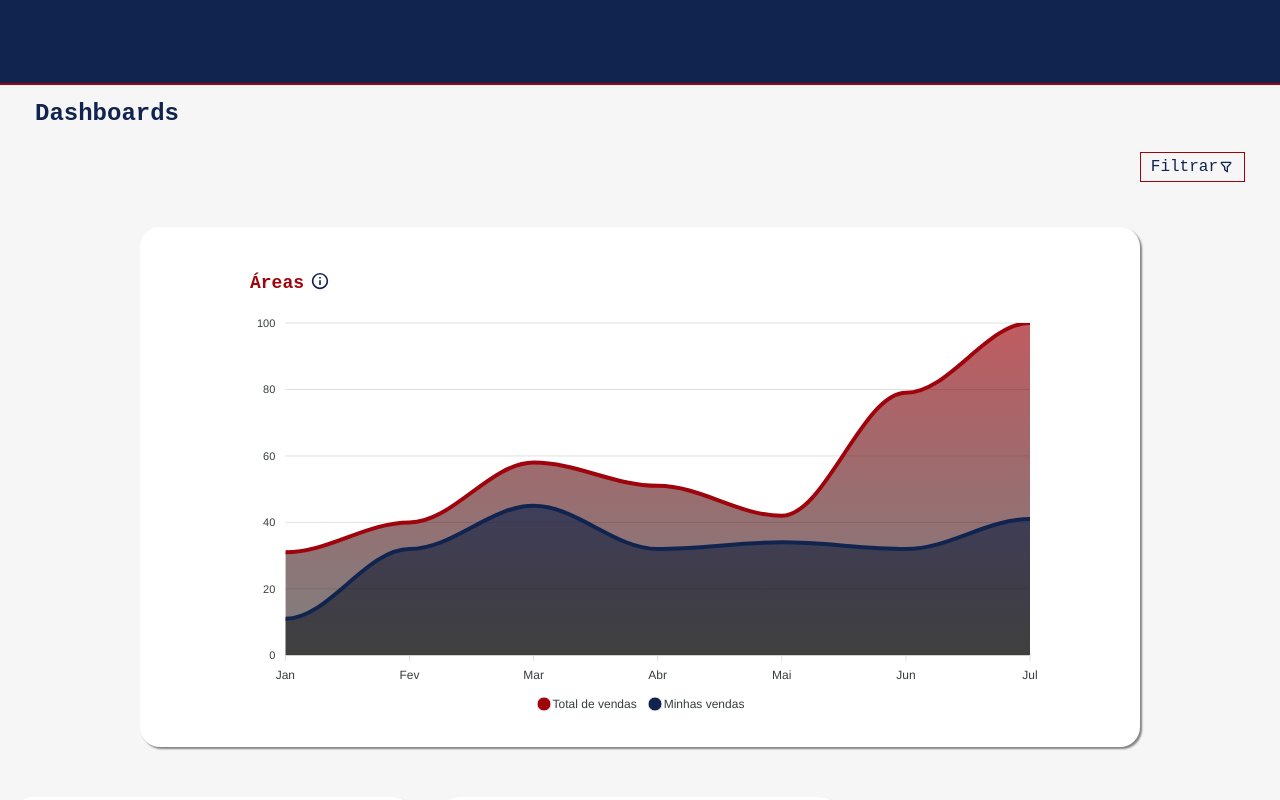
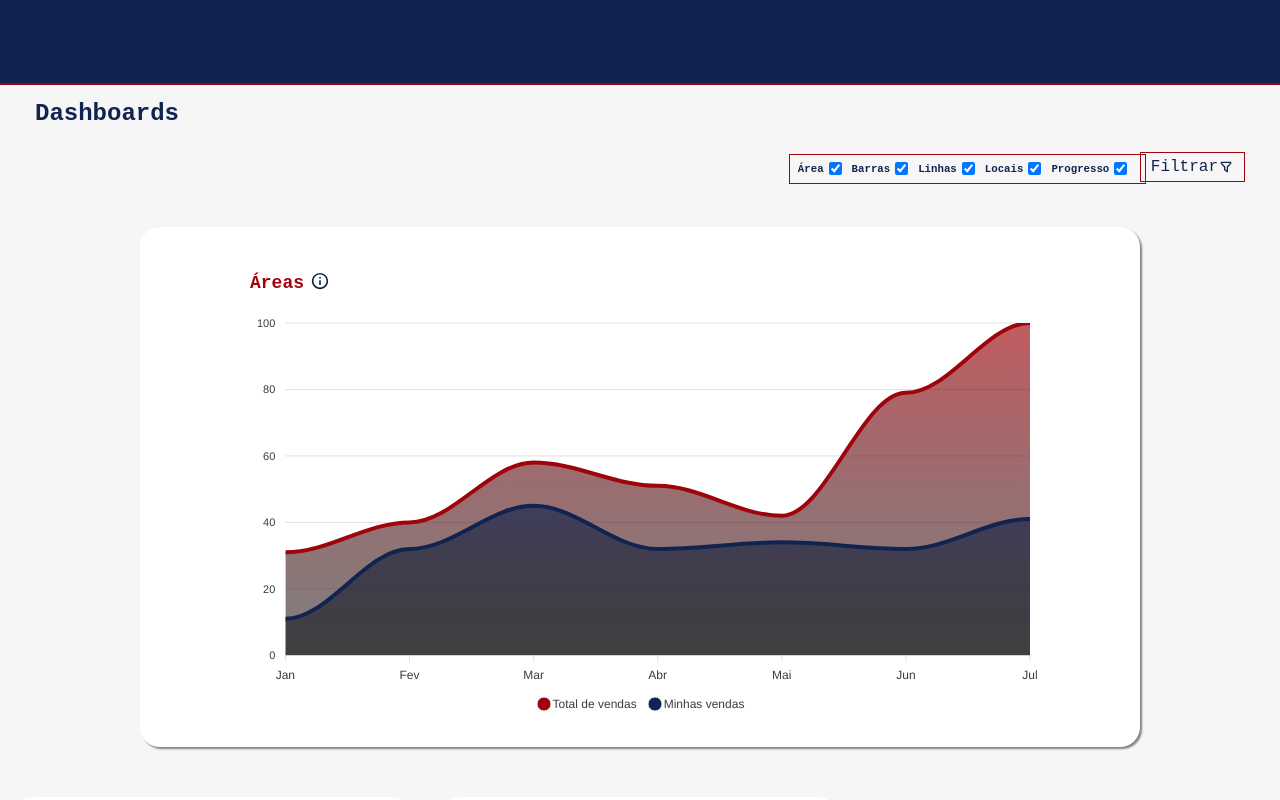
Before and after one commit to TicianneDias/projeto-dashboard-ts, a React (Vite) app: page / in a window 1280 px wide. Both pictures are taken after a click on the button "Filtrar". Shown: the top 800 px of the page. Built offline with nearby package versions, Linux system fonts and the light colour scheme.

Commit message:
Feat: criação dos filtros

```diff
--- a/src/App.tsx
+++ b/src/App.tsx
@@ -1,28 +1,13 @@
-import BarChart from './dashboards/BarCharts';
-import NavBar from './components/NavBar';
-import Global from './style/Global';
-import { AppContainer } from './style/CommunsStyle';
-import AreaCharts from './dashboards/AreaCharts';
-import LineChart from './dashboards/LineCharts';
-import MixedContainer from './dashboards/MixedContainer';
-import Filter from './components/Filter';
-import PieChartsCountry from './dashboards/PieChartsCountry';
-import Title from './components/Title';
+import NavBar from "./components/NavBar";
+import Home from "./pages";
+import Global from "./style/Global";
 
 function App() {
   return (
     <>
       <Global />
       <NavBar />
-      <Title />
-      <Filter />
-      <AreaCharts />
-      <AppContainer>
-        <BarChart />
-        <LineChart />
-        <PieChartsCountry />
-      </AppContainer>
-      <MixedContainer />
+      <Home/>
     </>
   );
 }
--- a/src/components/Filter/index.tsx
+++ b/src/components/Filter/index.tsx
@@ -2,10 +2,14 @@ import React from 'react';
 import { FilterButton, FilterContainer } from './style';
 import { TbFilter } from 'react-icons/tb';
 
-const Filter = () => {
+interface Props {
+  onClick: () => void
+}
+
+const Filter: React.FC<Props> = ({onClick}) => {
   return (
     <FilterContainer>
-      <FilterButton>
+      <FilterButton onClick={onClick}>
         <div>
           Filtrar
           <TbFilter />
--- /dev/null
+++ b/src/pages/index.tsx
@@ -0,0 +1,90 @@
+import BarChart from "../dashboards/BarCharts";
+import { AppContainer } from "../style/CommunsStyle";
+import AreaCharts from "../dashboards/AreaCharts";
+import LineChart from "../dashboards/LineCharts";
+import MixedContainer from "../dashboards/MixedContainer";
+import Filter from "../components/Filter";
+import PieChartsCountry from "../dashboards/PieChartsCountry";
+import Title from "../components/Title";
+import { useState } from "react";
+import { LabelContainer } from "./style";
+
+const Home = () => {
+  const [filter, setFilter] = useState(false);
+  const [showArea, setShowArea] = useState(true);
+  const [showBar, setShowBar] = useState(true);
+  const [showLine, setShowLine] = useState(true);
+  const [showPie, setShowPie] = useState(true);
+  const [showMixed, setShowMixed] = useState(true);
+
+  const handleClick = () => {
+    setFilter((visible) => !visible);
+  };
+  const handleClickArea = () => {
+    setShowArea((visible) => !visible);
+  };
+  const handleClickBar = () => {
+    setShowBar((visible) => !visible);
+  };
+  const handleClickLine = () => {
+    setShowLine((visible) => !visible);
+  };
+  const handleClickPie = () => {
+    setShowPie((visible) => !visible);
+  };
+  const handleClickMixed = () => {
+    setShowMixed((visible) => !visible);
+  };
+
+  return (
+    <>
+      <Title />
+      <Filter onClick={() => handleClick()} />
+      {filter && (
+        <LabelContainer>
+          <label>
+            <h6>Área</h6>
+            <input
+              type="checkbox"
+              onClick={handleClickArea}
+              checked={showArea}
+            />
+          </label>
+          <label>
+            <h6>Barras</h6>
+            <input type="checkbox" onClick={handleClickBar} checked={showBar} />
+          </label>
+          <label>
+            <h6>Linhas</h6>
+            <input
+              type="checkbox"
+              onClick={handleClickLine}
+              checked={showLine}
+            />
+          </label>
+          <label>
+            <h6>Locais</h6>
+            <input type="checkbox" onClick={handleClickPie} checked={showPie} />
+          </label>
+          <label>
+            <h6>Progresso</h6>
+            <input
+              type="checkbox"
+              onClick={handleClickMixed}
+              checked={showMixed}
+            />
+          </label>
+        </LabelContainer>
+      )}
+      {showArea && <AreaCharts />}
+      <AppContainer>
+        {showBar && <BarChart />}
+        {showLine && <LineChart />}
+        {showPie && <PieChartsCountry />}
+      </AppContainer>
+      {showMixed && <MixedContainer />}
+    </>
+  );
+};
+
+export default Home;
--- /dev/null
+++ b/src/pages/style.ts
@@ -0,0 +1,33 @@
+import styled, {keyframes} from "styled-components";
+
+const myMove = keyframes`
+    0% {right: 40px; opacity: 0.1}
+    30% {right: 60px; opacity: 0.3}
+    50% {right: 90px; opacity: 0.5}
+    70%{right: 120px; opacity: 0.6}
+    100%{right: 125px; opacity: 0.8}
+`;
+
+export const LabelContainer = styled.div`
+  display: flex;
+  flex-direction: row;
+  position: absolute;
+  right: 134px;
+  top: 153.8px;
+  border: 1px solid var(--color-primary);
+  padding: 7.7px;
+  animation: ${myMove} 0.4s ease-out;
+
+  label {
+    display: flex;
+    flex-direction: row;
+    align-items: center;
+    justify-content: center;
+    gap: 5px;
+    color: var(--color-secundary);
+  }
+
+  input {
+    margin-right: 10px;
+  }
+`;
```
